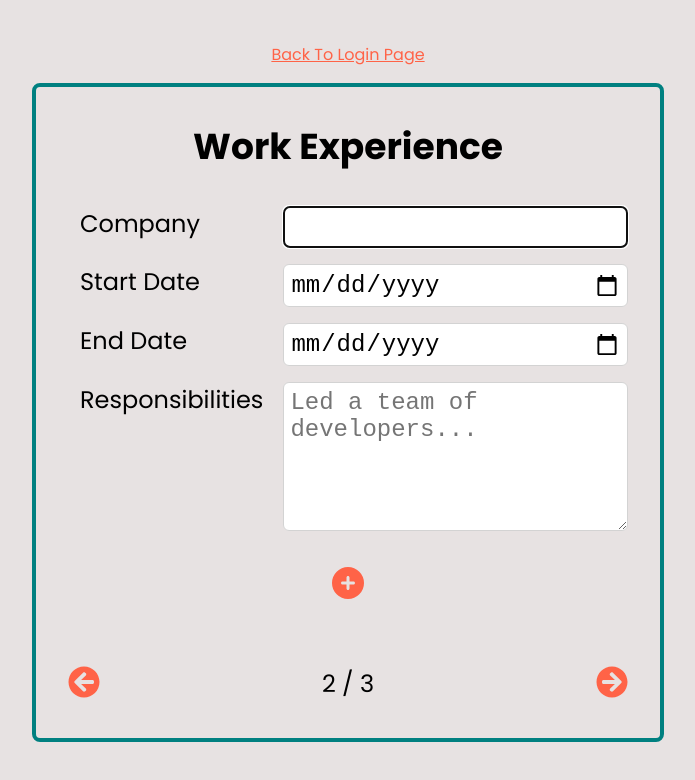
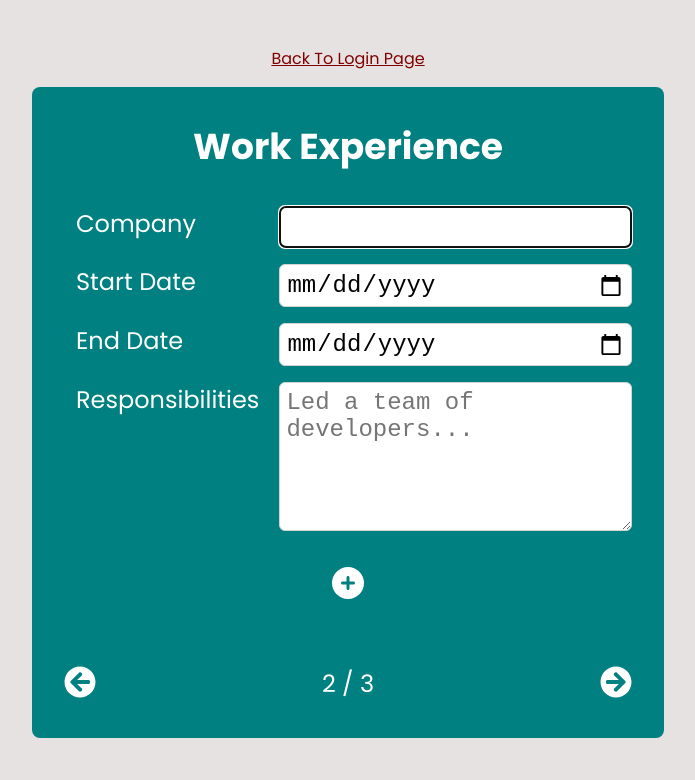
Before and after one commit to fnez/job-portal-form, a React (Create React App) app: page /create-profile in a window 1280 px wide. Both pictures are taken after typing "Sample", "Sample", "Sample", "Sample123", "5551234" into the empty fields and a click on the button 903 px from the left and 639 px from the top of the page. Shown: the top 780 px of the page, without its empty margins (292-987 px from the left). Built offline with nearby package versions, Linux system fonts and the light colour scheme.

Commit message:
Style updates & cleanup

```diff
--- a/src/Components/ProfileFormsWrapper.tsx
+++ b/src/Components/ProfileFormsWrapper.tsx
@@ -1,4 +1,4 @@
-import React, { ReactNode } from "react";
+import { ReactNode } from "react";
 
 type ProfileFormsWrapperProps = {
   title: string;
--- a/src/Components/WorkForm/WorkForm.tsx
+++ b/src/Components/WorkForm/WorkForm.tsx
@@ -72,11 +72,14 @@ export const WorkForm = ({
       >
         <button
           onClick={addWorkForm}
-          style={{ border: "none", background: "transparent" }}
+          style={{
+            border: "none",
+            background: "transparent",
+          }}
         >
           <FaCirclePlus
             style={{
-              color: "tomato",
+              color: "white",
               fontSize: "32px",
               cursor: "pointer",
             }}
--- a/src/pages/CreateProfilePage/CreateProfilePage.css
+++ b/src/pages/CreateProfilePage/CreateProfilePage.css
@@ -1,10 +1,11 @@
 .formContainer {
   position: relative;
-  border: 4px solid teal;
+  background: teal;
   padding: 2rem;
   margin: 1rem;
   border-radius: 0.5rem;
   width: 632px;
+  color: white;
 }
 
 .navigationContainer {
@@ -17,7 +18,7 @@
 button.arrow {
   font-size: 32px;
   border: none;
-  color: tomato;
+  color: white;
   background: none;
   cursor: pointer;
 }
@@ -27,5 +28,5 @@ button.arrow {
   display: flex;
   align-items: center;
   align-self: center;
-  color: tomato;
+  color: maroon;
 }
--- a/src/pages/HomePage/HomePage.css
+++ b/src/pages/HomePage/HomePage.css
@@ -7,7 +7,7 @@
 
 .navigationBar {
   width: 100%;
-  background-color: #7c7c7c;
+  background-color: teal;
   color: #fff;
   padding: 1rem;
   display: flex;
```
